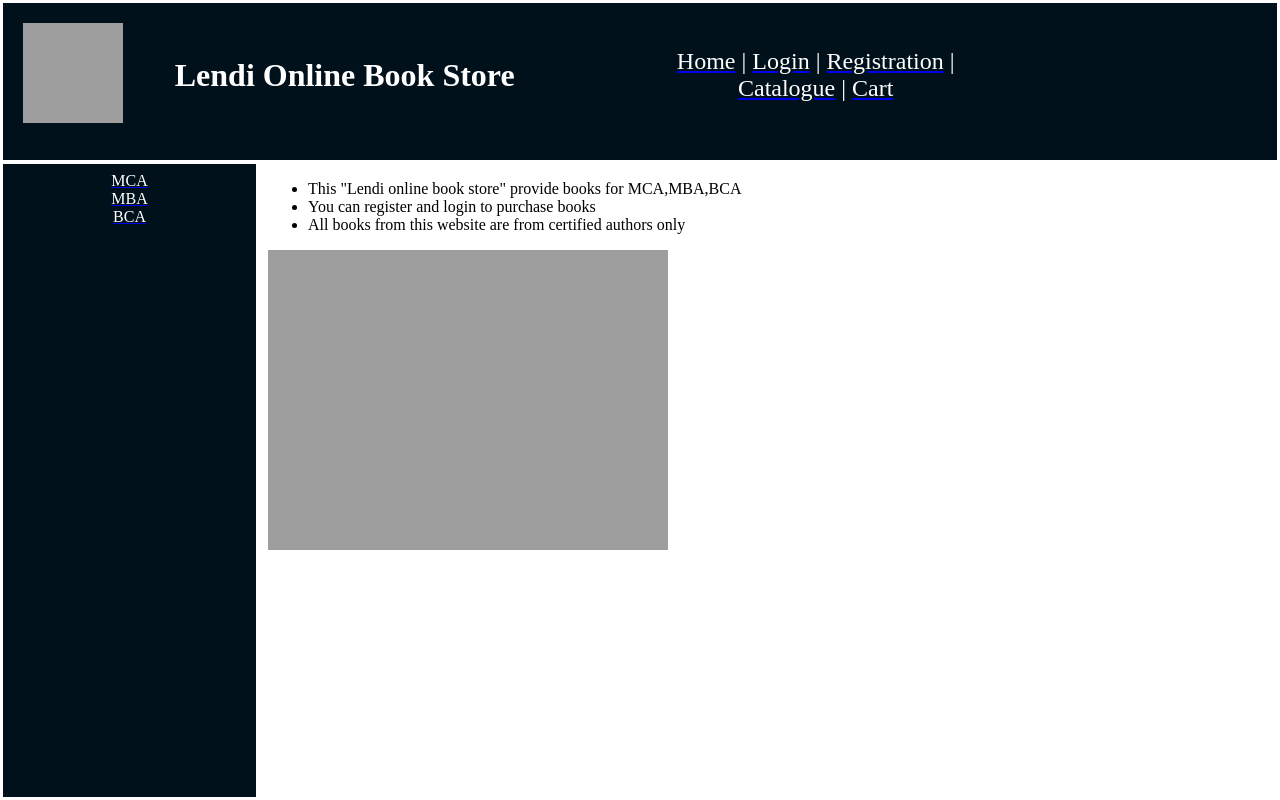
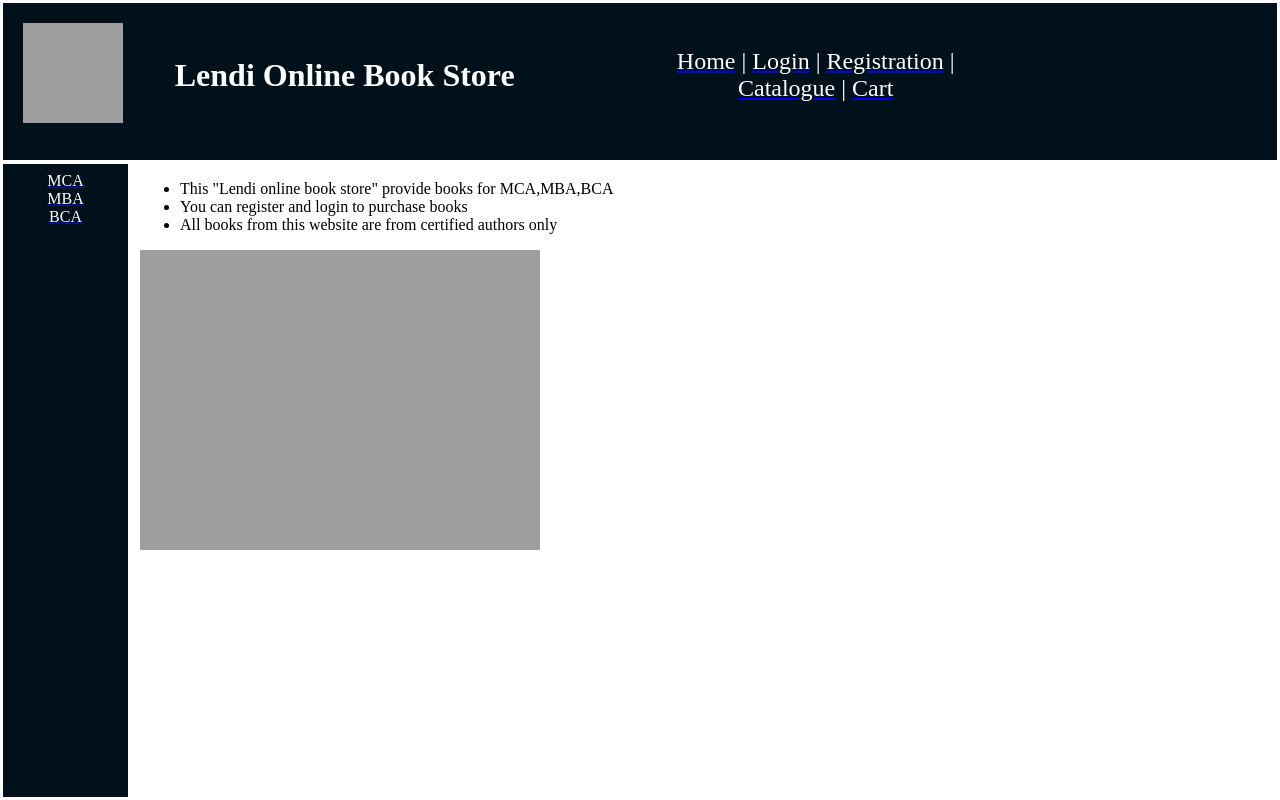
Before and after one commit to 24kd1a0742/Lendi_book_store_html, a plain HTML site: page index.html in a window 1280 px wide. Drawn offline with Linux system fonts and the light colour scheme.

Commit message:
Update index.html

```diff
--- a/index.html
+++ b/index.html
@@ -17,12 +17,12 @@
     <!-- Bottom section -->
     <tr height="80%">
         <!-- Left section -->
-        <td width="20%">
+        <td width="10%">
             <iframe src="left.html" name="left" width="100%" height="100%" frameborder="0"></iframe>
         </td>
 
         <!-- Right section -->
-        <td width="80%">
+        <td width="90%">
             <iframe src="right.html" name="right" width="100%" height="100%" frameborder="0"></iframe>
         </td>
     </tr>
```
